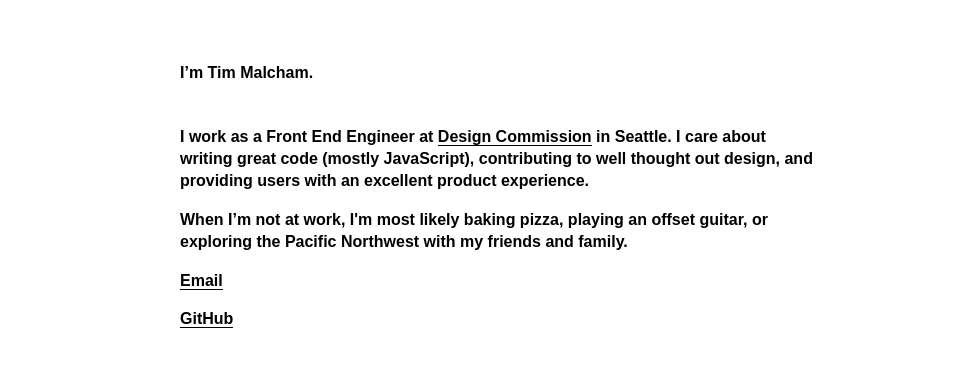
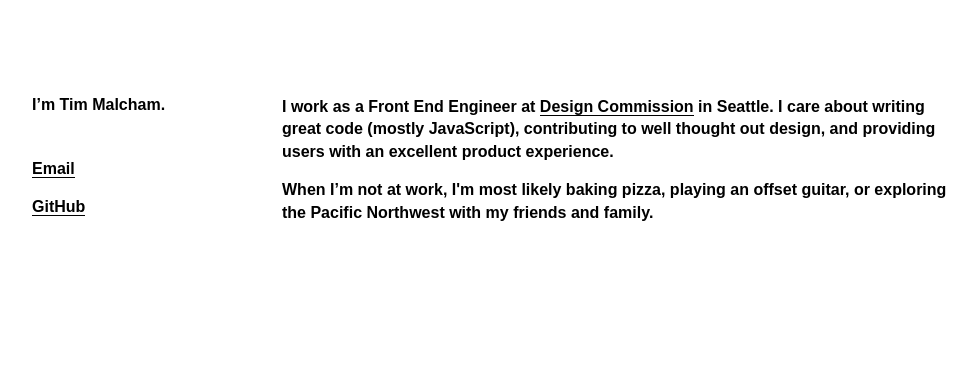
Before and after one commit to timothymalcham/personal-site, a PHP site: page / in a window 1280 px wide. Shown: the top 367 px of the page, without its empty margins (140-1117 px from the left). Run offline with PHP 8.4, Linux system fonts and the light colour scheme.

Commit message:
use a grid

```diff
--- a/index.html
+++ b/index.html
@@ -9,7 +9,13 @@
 </head>
 <body>
 <div class="container">
+
+  <div class="col col-l">
     <h1 class="title">I’m Tim Malcham.</h1>
+    <p><a href="mailto:timothymalcham@gmail.com">Email</a></p>
+    <p><a href="https://github.com/timothymalcham">GitHub</a></p>
+  </div>
+  <div class="col col-r">
     <p>
       I work as a Front End Engineer at <a href="http://designcommission.com">
       Design Commission</a> in Seattle. I care about writing great code
@@ -21,8 +27,7 @@
       guitar, or exploring the Pacific Northwest with my friends
       and family.
     </p>
-  <p><a href="mailto:timothymalcham@gmail.com">Email</a></p>
-  <p><a href="https://github.com/timothymalcham">GitHub</a></p>
+  </div>
 
 <!--   <h1 class="title">Blog</h1>
 
--- a/style/style.css
+++ b/style/style.css
@@ -64,9 +64,25 @@ small, .font-very-small {
 }
 
 .container {
-  max-width: 40rem;
+  overflow: hidden;
+  margin: 4rem auto;
+  max-width: 1000px;
   width: 92%;
-  margin: 4rem auto;
+}
+
+.col {
+  box-sizing: border-box;
+  padding: 2rem;
+}
+
+.col-l {
+  width: 25%;
+  float: left;
+}
+
+.col-r {
+  width: 75%;
+  float: left;
 }
 
 a {
```
Lines whose indentation alone changed are shown as unchanged.
